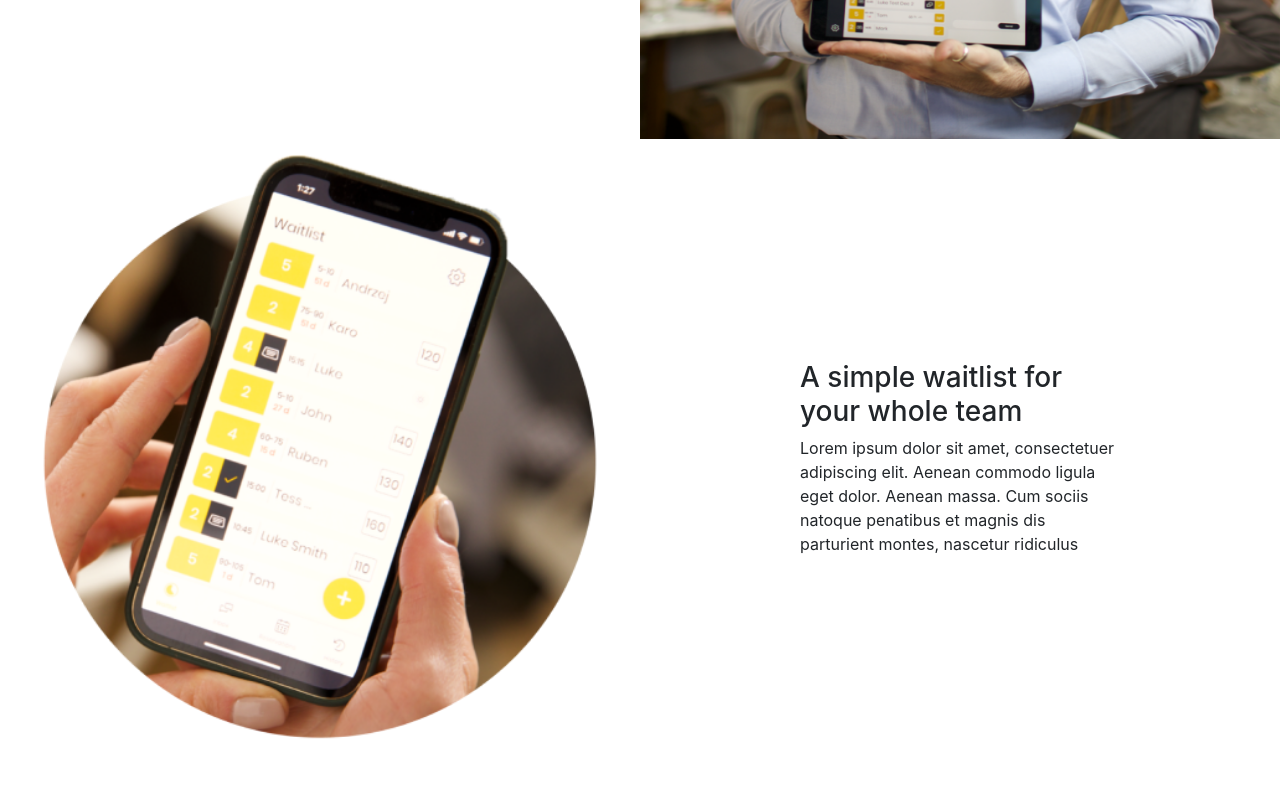
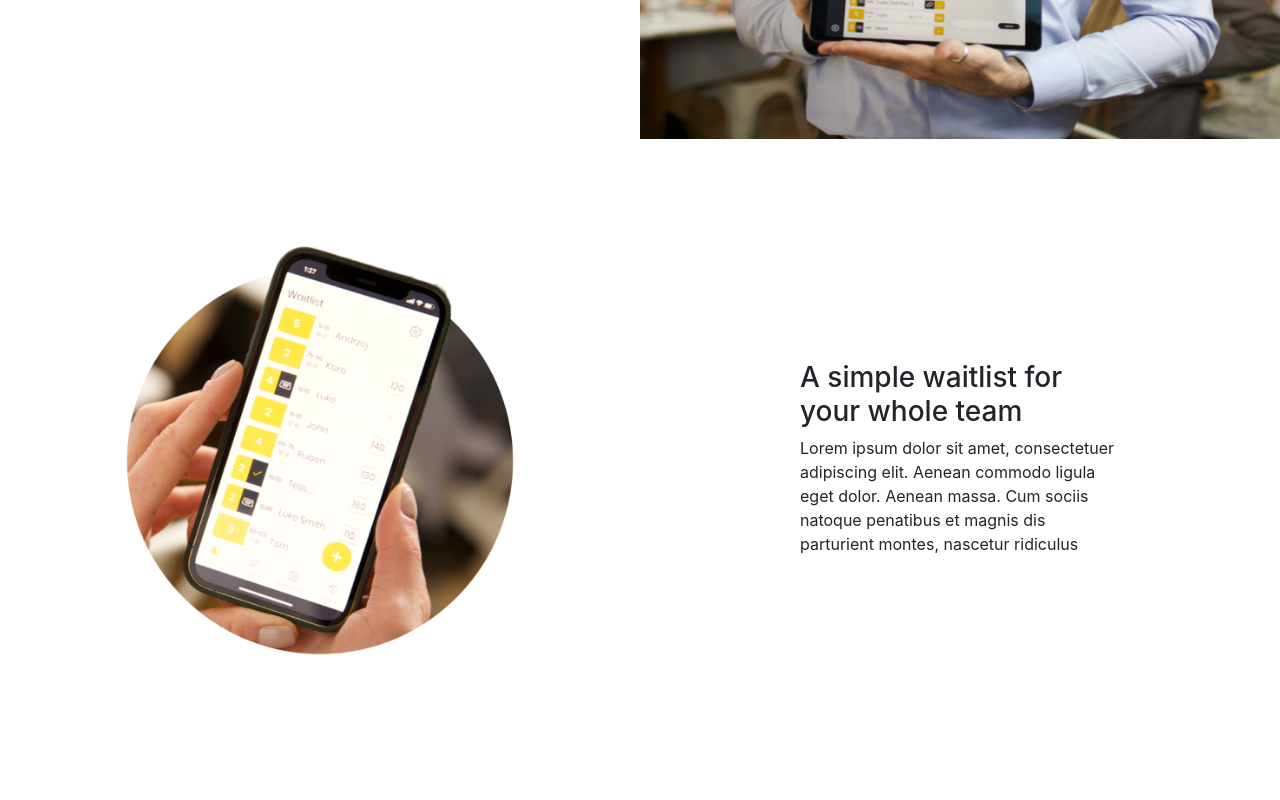
Before and after one commit to MartinKamenov/carbonara, a React (Create React App) app: page /home in a window 1280 px wide. Shown: the part 2400-3200 px from the top of the page. Built offline with nearby package versions, Linux system fonts and the light colour scheme.

Commit message:
Make some of the images in the squares smaller

```diff
--- a/src/components/common/half-page-square/HalfPageSquare.tsx
+++ b/src/components/common/half-page-square/HalfPageSquare.tsx
@@ -5,6 +5,7 @@ import './HalfPageSquare.scss';
 
 export type HalfPageSquareProps = {
     image?: string;
+    imageStyle?: object;
     style?: object;
     information?: {
         header: string;
@@ -17,12 +18,13 @@ const HalfPageSquare: React.FC<HalfPageSquareProps> = ({
     image,
     style,
     information,
-    link
+    link,
+    imageStyle
 }) => {
     return (
         <div className='half-page-square-container col-md-6' style={style}>
             {image && (
-                <img src={image} alt='square'/>
+                <img src={image} alt='square' style={imageStyle}/>
             )}
             <div className='central-content'>
                 {information && (
--- a/src/components/common/home-squares-section/HomeSquaresSection.tsx
+++ b/src/components/common/home-squares-section/HomeSquaresSection.tsx
@@ -35,7 +35,13 @@ const HomeSquaresSection: React.FC<HomeSquaresSectionProps> = () => {
             image: '/assets/third.png'
         }],
         [{
-            image: '/assets/fourth.png'
+            image: '/assets/fourth.png',
+            imageStyle: {
+                height: '70%',
+                marginTop: '15%',
+                width: '70%',
+                marginLeft: '15%'
+            }
         },
         {
             information: {
@@ -49,7 +55,12 @@ const HomeSquaresSection: React.FC<HomeSquaresSectionProps> = () => {
                 description: 'Lorem ipsum dolor sit amet, consectetuer adipiscing elit. Aenean commodo ligula eget dolor. Aenean massa. Cum sociis natoque penatibus et magnis dis parturient montes, nascetur ridiculus '
             }
         },{
-            image: '/assets/fifth.png'
+            image: '/assets/fifth.png',
+            imageStyle: {
+                height: '70%',
+                marginTop: '15%',
+                width: '70%',
+                marginLeft: '15%'}
         }],
     ];
 
```
